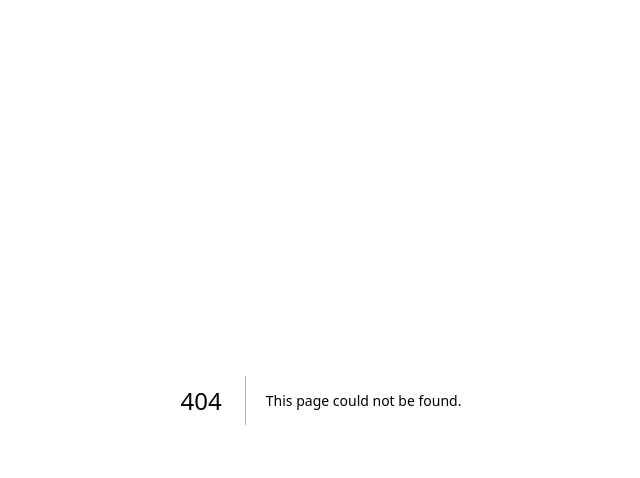
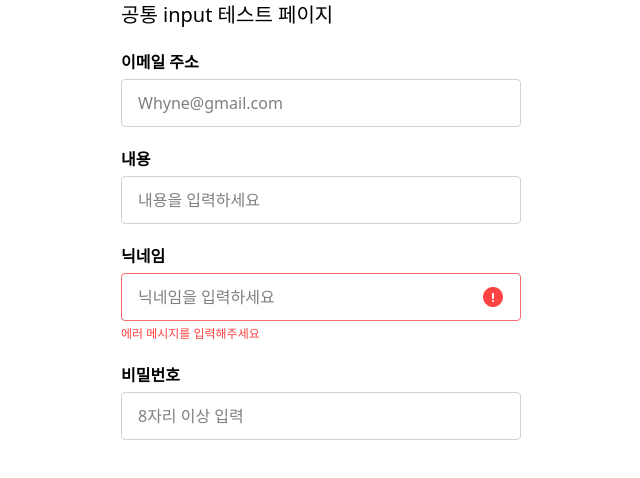
Before and after one commit to codeit-21-part-3-team-3/Wine, a Next.js app: page /input in a window 1280 px wide. Before the commit this address had no page. Shown: the top 478 px of the page, without its empty margins (319-959 px from the left). Built offline with nearby package versions, Linux system fonts and the light colour scheme.

Commit message:
feat: 공통 Input 및 Label 컴포넌트 구현

```diff
--- /dev/null
+++ b/components/common/ui/Input.tsx
@@ -0,0 +1,57 @@
+import React, { forwardRef } from 'react';
+import Image from 'next/image';
+import ErrorIcon from '@/assets/icon/icon-input-error.svg';
+
+interface InputProps extends React.InputHTMLAttributes<HTMLInputElement> {
+  errorMessage?: string;
+}
+
+const Input = forwardRef<HTMLInputElement, InputProps>(
+  ({ id, errorMessage, className, style, ...props }, ref) => {
+    const borderColor = errorMessage ? '#FF6B6B' : '#D1D1D1';
+
+    return (
+      <div className={className} style={{ width: '100%', textAlign: 'left' }}>
+        <div style={{ position: 'relative', display: 'flex', alignItems: 'center' }}>
+          <input
+            id={id}
+            ref={ref}
+            {...props}
+            style={{
+              width: '100%',
+              height: '48px',
+              padding: '12px 44px 12px 16px',
+              borderRadius: '4px',
+              border: `1px solid ${borderColor}`,
+              boxSizing: 'border-box',
+              outline: 'none',
+              fontSize: '16px',
+              ...style,
+            }}
+          />
+
+          {errorMessage && (
+            <div
+              style={{
+                position: 'absolute',
+                right: '16px',
+                display: 'flex',
+                alignItems: 'center',
+                pointerEvents: 'none',
+              }}
+            >
+              <Image src={ErrorIcon} alt="" width={24} height={24} aria-hidden="true" />
+            </div>
+          )}
+        </div>
+
+        {errorMessage && (
+          <p style={{ color: '#FF4242', fontSize: '12px', marginTop: '4px' }}>{errorMessage}</p>
+        )}
+      </div>
+    );
+  }
+);
+
+Input.displayName = 'Input';
+export default Input;
--- /dev/null
+++ b/components/common/ui/Label.tsx
@@ -0,0 +1,31 @@
+import React, { forwardRef } from 'react';
+
+interface LabelProps extends React.LabelHTMLAttributes<HTMLLabelElement> {
+  children: React.ReactNode;
+}
+
+const Label = forwardRef<HTMLLabelElement, LabelProps>(
+  ({ children, htmlFor, className, style, ...props }, ref) => {
+    return (
+      <label
+        ref={ref}
+        htmlFor={htmlFor}
+        className={className}
+        style={{
+          display: 'block',
+          marginBottom: '5px',
+          fontWeight: 'bold',
+          textAlign: 'left',
+          ...style,
+        }}
+        {...props}
+      >
+        {children}
+      </label>
+    );
+  }
+);
+
+Label.displayName = 'Label';
+
+export default Label;
--- /dev/null
+++ b/pages/input.tsx
@@ -0,0 +1,35 @@
+import Label from '@/components/common/ui/Label';
+import Input from '@/components/common/ui/Input';
+
+export default function Inputpage() {
+  return (
+    <div style={{ display: 'flex', flexDirection: 'column', margin: '0 auto', width: '400px' }}>
+      <h1 style={{ fontSize: '20px', marginBottom: '20px' }}>공통 input 테스트 페이지</h1>
+      <form style={{ display: 'flex', flexDirection: 'column', gap: '20px' }}>
+        <div>
+          <Label htmlFor="user-email">이메일 주소</Label>
+          <Input id="user-email" type="text" placeholder="Whyne@gmail.com" autoComplete="off" />
+        </div>
+        <div>
+          <Label htmlFor="content">내용</Label>
+          <Input id="content" type="text" placeholder="내용을 입력하세요" />
+        </div>
+        <div>
+          <Label htmlFor="user-nickname">닉네임</Label>
+          <Input
+            id="user-nickname"
+            type="text"
+            placeholder="닉네임을 입력하세요"
+            errorMessage="에러 메시지를 입력해주세요"
+            autoComplete="off"
+          />
+        </div>
+
+        <div>
+          <Label htmlFor="user-password">비밀번호</Label>
+          <Input id="user-password" type="password" placeholder="8자리 이상 입력" />
+        </div>
+      </form>
+    </div>
+  );
+}
```
Also changed, not shown: assets/icon/icon-input-error.svg (added).
